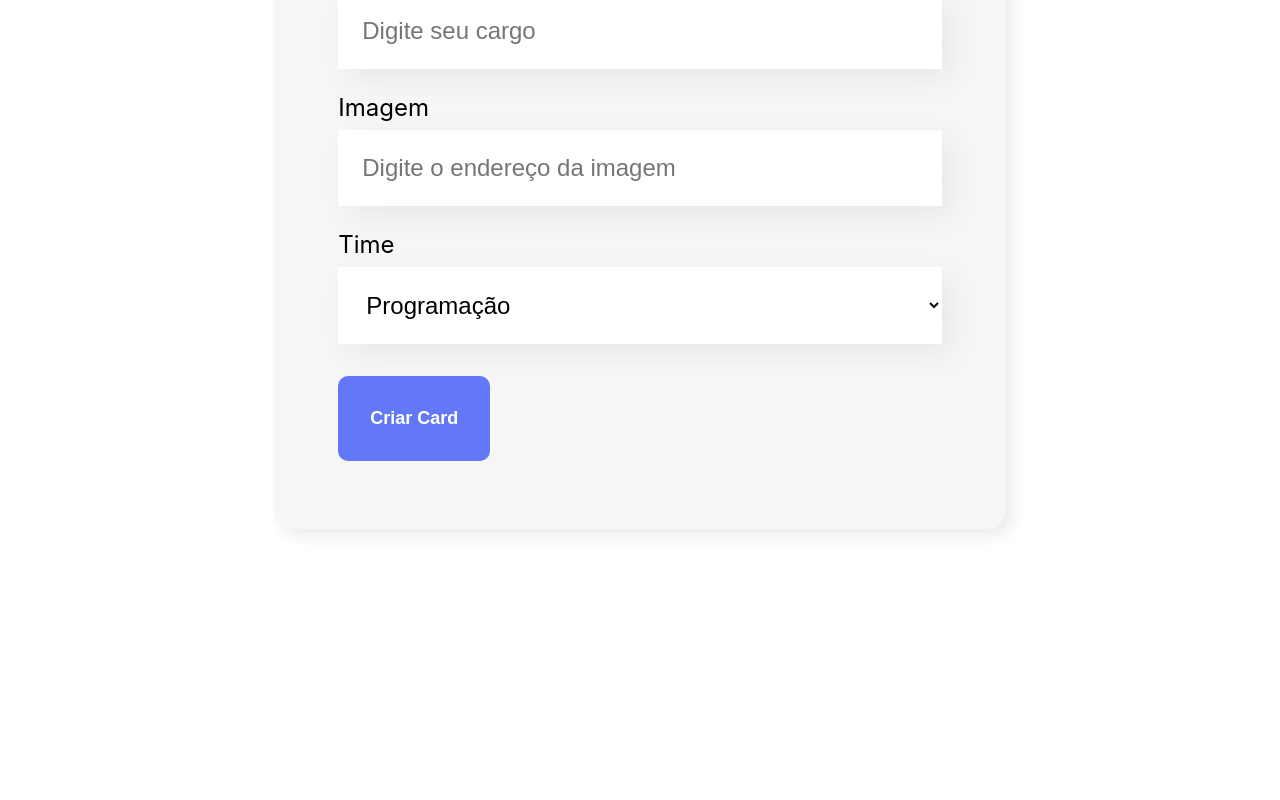
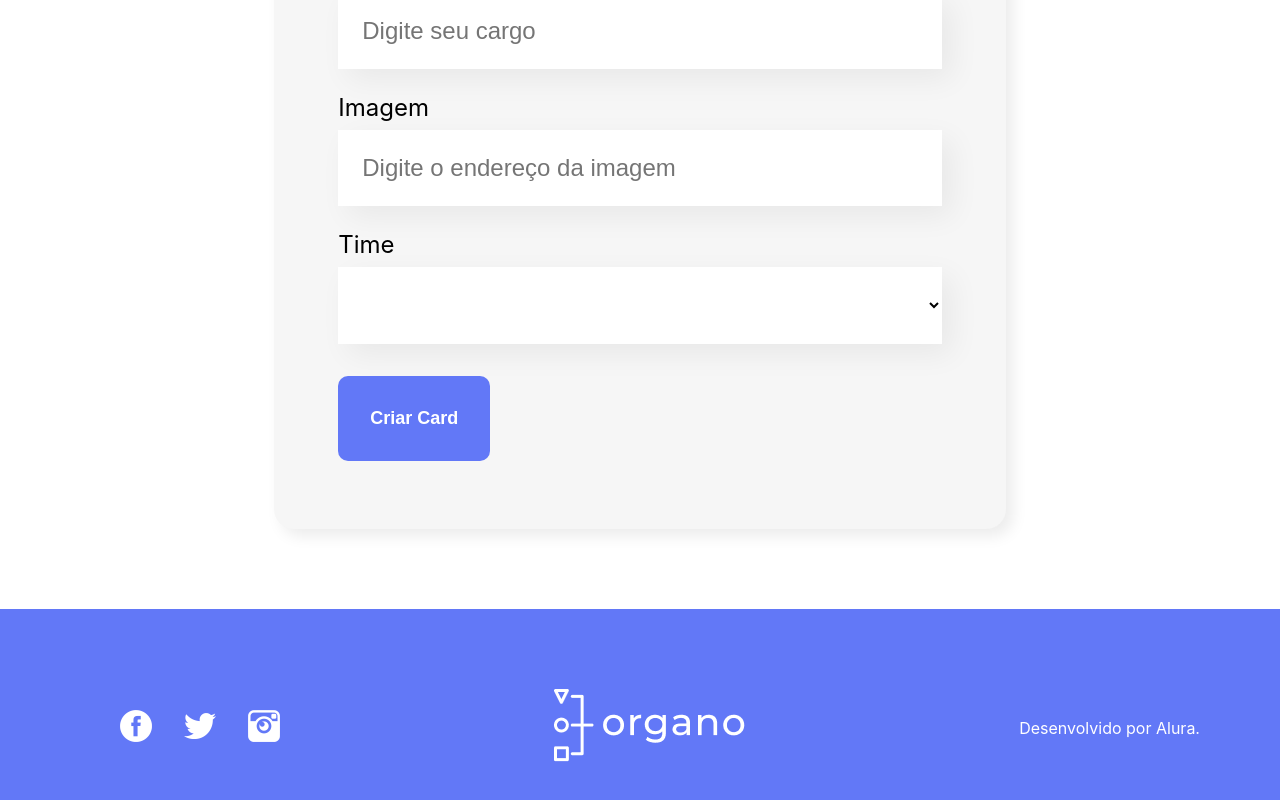
Before and after one commit to hbauhvagner/organo, a React (Create React App) app: page / in a window 1280 px wide. Shown: the part 868-1668 px from the top of the page. Before the commit the page ends 1477 px from the top, so only its background shows below. Built offline with nearby package versions, Linux system fonts and the light colour scheme.

Commit message:
Criando o rodape e resolvendo bugs

```diff
--- a/src/App.js
+++ b/src/App.js
@@ -2,6 +2,7 @@
 import Banner from './components/Banner';
 import Form from './components/Form';
 import Team from './components/Team';
+import BaseBoard from './components/BaseBoard';
 
 function App() {
   const teams = [
@@ -45,7 +46,6 @@
   const [collaborators, setCollaborators] = useState([])
 
   const newUserAdded = (collaborator) => {
-    console.log(collaborator)
     setCollaborators([...collaborators, collaborator])
   }
 
@@ -60,6 +60,7 @@
         secondaryColor={team.secondaryColor}
         collaborators={collaborators.filter(collaborator => collaborator.team === team.name)}
       />)}
+      <BaseBoard />
     </div>
   );
 }
--- /dev/null
+++ b/src/components/BaseBoard/index.js
@@ -0,0 +1,37 @@
+import './style.css'
+
+const BaseBoard = () => {
+    return (
+        <footer className='footer'>
+            <section>
+                <ul>
+                    <li>
+                        <a href='facebook.com' target='_blank'>
+                            <img src='/images/fb.png' alt='' />
+                        </a>
+                    </li>
+                    <li>
+                        <a href='twitter.com' target='_blank'>
+                            <img src='/images/tw.png' alt='' />
+                        </a>
+                    </li>
+                    <li>
+                        <a href='instagram.com' target='_blank'>
+                            <img src='/images/ig.png' alt='' />
+                        </a>
+                    </li>
+                </ul>
+            </section>
+            <section>
+                <img src='/images/logo.png' alt='' />
+            </section>
+            <section>
+                <p>
+                    Desenvolvido por Alura.
+                </p>
+            </section>
+        </footer>
+    )
+}
+
+export default BaseBoard
--- /dev/null
+++ b/src/components/BaseBoard/style.css
@@ -0,0 +1,17 @@
+.footer {
+    background: #6278f7;
+    color: #fff;
+    padding: 80px;
+    display: flex;
+    justify-content: space-between;
+    align-items: center;
+}
+
+.footer ul li {
+    display: inline-block;
+    margin-right: 32px;
+}
+
+.footer ul li:last-child {
+    margin-right: 0;
+}
--- a/src/components/DropdownList/index.js
+++ b/src/components/DropdownList/index.js
@@ -5,6 +5,7 @@
         <div className='dropdown-list'>
             <label>{props.label}</label>
             <select onChange={e => props.changed(e.target.value)} required={props.required} value={props.value}>
+                <option value=''></option>
                 {props.itens.map(item => {
                     return <option key={item}>{item}</option>
                 })}
```
